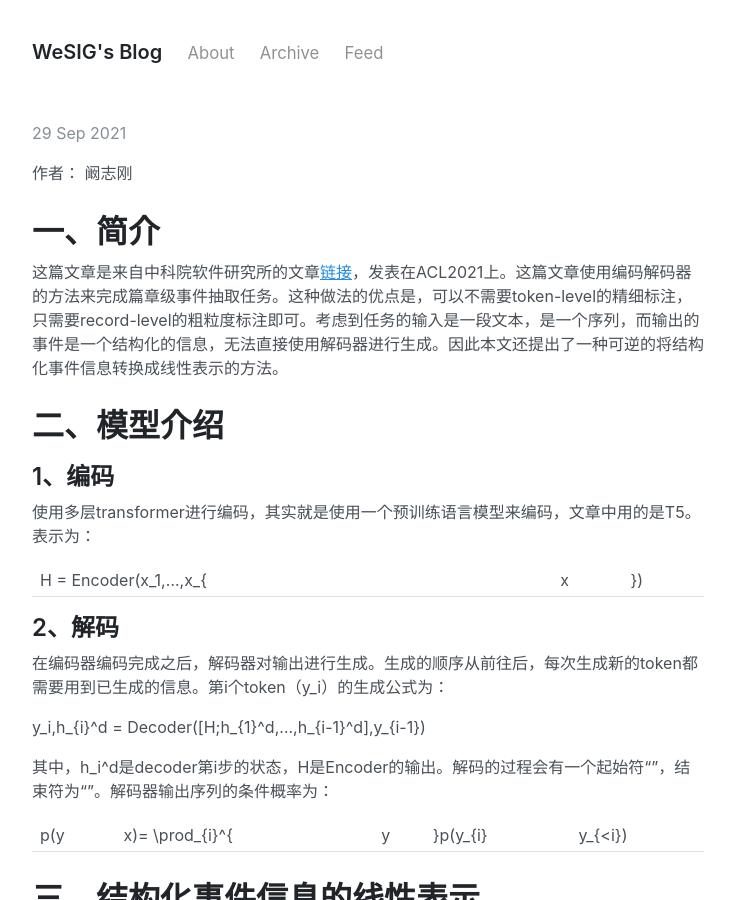
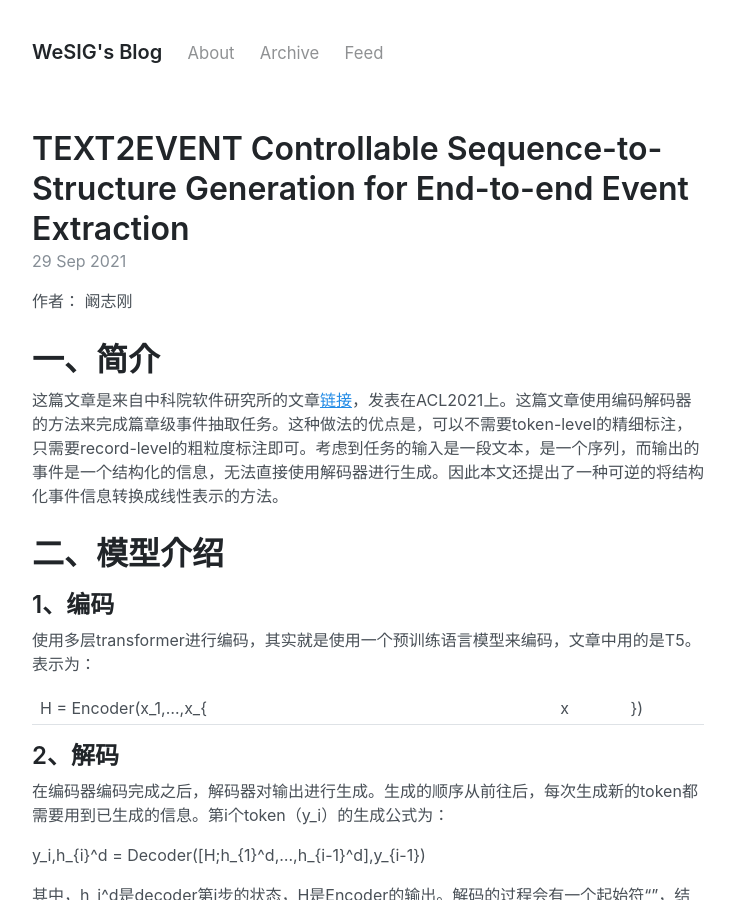
Before and after one commit to WePDLA/WePDLA.github.io, a Jekyll site: the page built from _posts/2021-09-29-TEXT2EVENT Controllable Sequence-to-Structure Generation for End-to-end Event Extraction.md, in a window 1280 px wide and 900 px high. Shown: the whole window, without its empty margins (272-1006 px from the left). Built offline with Jekyll 4.4.1, drawn with Linux system fonts in a browser that asks for light colours; our own code applies the rules of GitHub Pages for plain Markdown files; formulas are drawn with MathJax 3; comment, search, counter and statistics services are not loaded; some of the changed text lies outside the part shown.

Commit message:
Update 2021-09-29-TEXT2EVENT Controllable Sequence-to-Structure Generation for End-to-end Event Extraction.md

```diff
--- a/_posts/2021-09-29-TEXT2EVENT Controllable Sequence-to-Structure Generation for End-to-end Event Extraction.md
+++ b/_posts/2021-09-29-TEXT2EVENT Controllable Sequence-to-Structure Generation for End-to-end Event Extraction.md
@@ -1,6 +1,6 @@
 ---
 layout: post
-title: TEXT2EVENT: Controllable Sequence-to-Structure Generation for End-to-end Event Extraction
+title: TEXT2EVENT Controllable Sequence-to-Structure Generation for End-to-end Event Extraction
 comments: True
 author: 阚志刚
 ---
```
